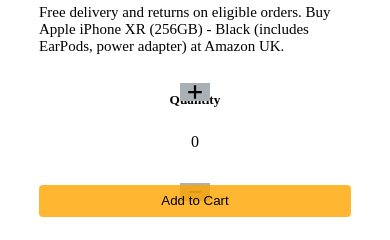
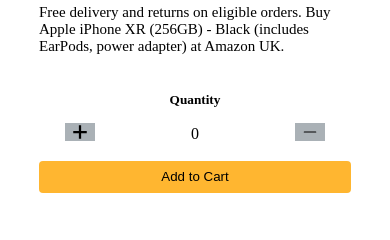
Before and after one commit to Jerry-Khobby/Ecommerce-with-react, a React (Create React App) app: page /cart/1 in a window 390 px wide. Shown: the part 604-844 px from the top of the page. Built offline with nearby package versions, Linux system fonts and the light colour scheme.

Commit message:
Edit after seeing to the add to cart button

```diff
--- a/src/components/productInfo/productInfo.css
+++ b/src/components/productInfo/productInfo.css
@@ -35,16 +35,15 @@
 
 }
 
-.quantity-controls{
+.quantity-controls-one{
     display: flex;
     align-items: center;
     justify-content: center;
     height: 1px;
+    gap: 5rem;
+    padding-bottom: 1rem;
 }
 
-.quantity-controls{
-    padding: 8px;
-}
 .plus-icon-quantity{
     background-color: rgb(170, 177, 182);
     width: 30px;
@@ -68,24 +67,21 @@
     .product-info-description{
 width: 80vw;
     }
+    .add-to-cart-button{
+        width: 80vw;
+    }
 }
 
 
 @media(max-width:400px){
-    .plus-icon-quantity{
+    .quantity-icons{
         display: flex;
         flex-direction: column;
+        align-items: center;
+        justify-content: space-around;
     }
-    .product-info-decription{
-        width: 70vw;
-    }
-
-    .add-to-cart-button{
-   width: 80vw;
-    }
-    .quantity-controls{
-        display: flex;
-        flex-direction: row;
+    .quantity-controls-one{
+        align-items: center;
         gap: 6rem;
     }
 }
@@ -98,12 +94,26 @@
         width: 290px;
         height: 190px;
     }
+    .quantity-controls-one{
+        display: flex;
+        flex-direction: row;
+        gap: 4rem;
+    }
+    .add-to-cart-button{
+        width: 83vw;
+    }
 }
 @media(max-width:300px){
     .quantity-controls{
-        gap: 3rem;
+        gap: 1rem;
+        display: flex;
+        flex-direction: row;
     }
     .product-info-image{
         margin-left: 10px;
     }
+    .add-to-cart-button{
+        width: 85vw;
+    }
+
 }
--- a/src/components/productInfo/productInfo.jsx
+++ b/src/components/productInfo/productInfo.jsx
@@ -56,7 +56,7 @@
           <div className="product-info-quantity">
             <div className='quantity-icons'>
             <h5>Quantity</h5>
-            <div className='quantity-controls'>
+            <div className='quantity-controls-one'>
                 <div>
                 <GoPlus className='plus-icon-quantity' onClick={addToCart}/>
                 </div>
```
